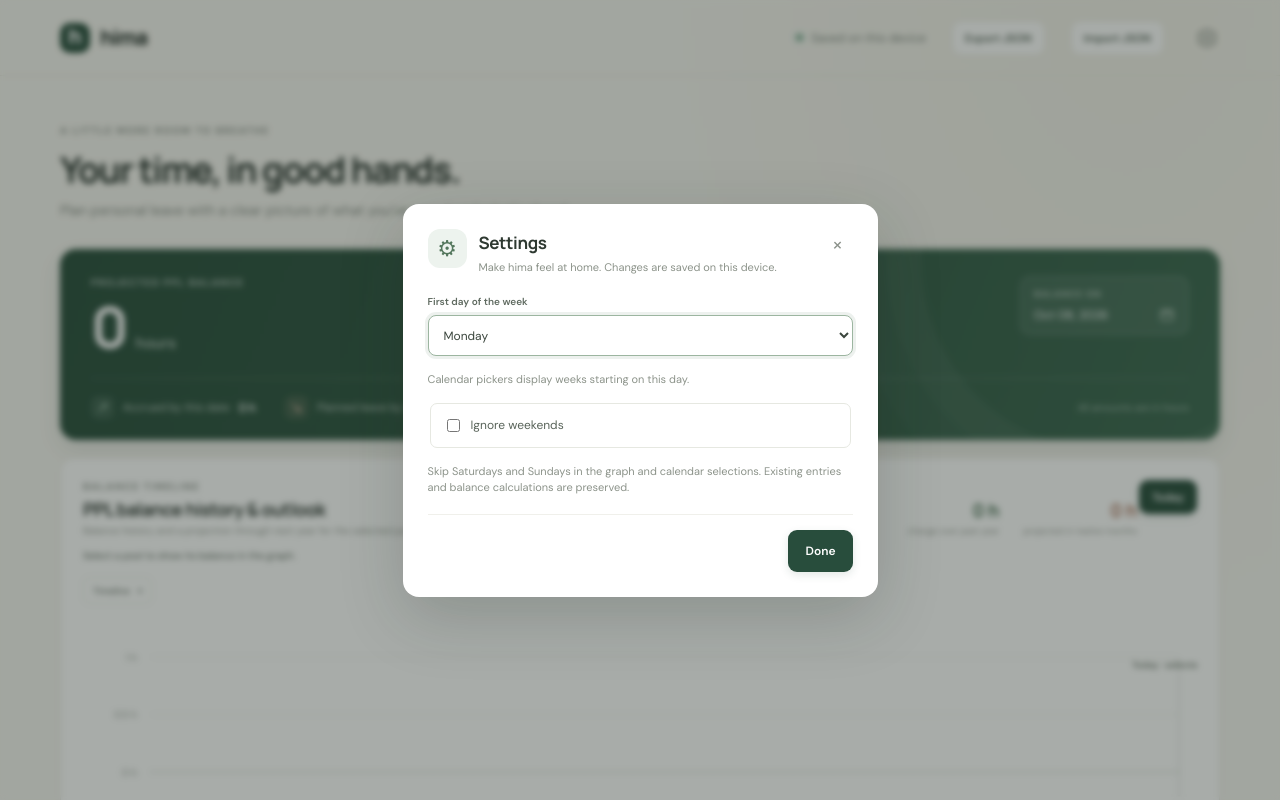
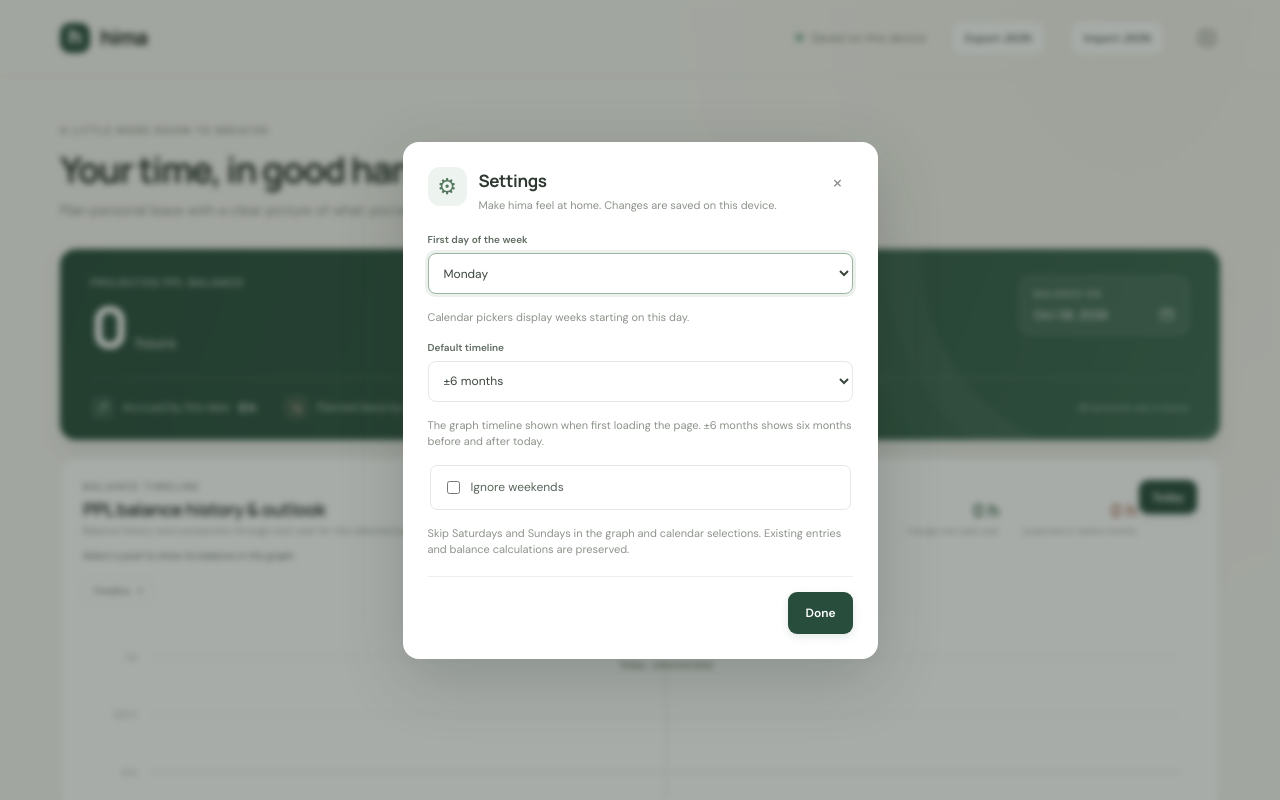
Before and after one commit to GrimOutlook/hima, a React (Vite) app: page / in a window 1280 px wide. Both pictures are taken after a click on the button "Open settings". Shown: the top 800 px of the page. Built offline with nearby package versions, Linux system fonts and the light colour scheme.

Commit message:
feat: add default timeline setting with six-month range

```diff
--- a/src/App.tsx
+++ b/src/App.tsx
@@ -5,7 +5,7 @@ import { CSS } from "@dnd-kit/utilities";
 import { BalanceChart } from "./BalanceChart";
 import { CalendarPicker } from "./CalendarPicker";
 import { poolColor } from "./poolColors";
-import { FirstDayOfWeekContext, IgnoreWeekendsContext, loadFirstDayOfWeek, loadIgnoreWeekends, nextWeekday, saveSettings } from "./settings";
+import { FirstDayOfWeekContext, IgnoreWeekendsContext, loadDefaultTimeline, loadFirstDayOfWeek, loadIgnoreWeekends, nextWeekday, saveSettings } from "./settings";
 import {
   AdditionModal,
   ModalFrame,
@@ -63,6 +63,7 @@ type ModalState =
 function App() {
   const [firstDayOfWeek, setFirstDayOfWeek] = useState(loadFirstDayOfWeek);
   const [ignoreWeekends, setIgnoreWeekends] = useState(loadIgnoreWeekends);
+  const [defaultTimeline, setDefaultTimeline] = useState(loadDefaultTimeline);
   const [store, setStore] = useState<Store>(loadStore);
   const [draggedPoolId, setDraggedPoolId] = useState<number | null>(null);
   const draggedPool = store.pools.find((pool) => pool.id === draggedPoolId);
@@ -129,8 +130,8 @@ function App() {
   }, [store]);
 
   useEffect(() => {
-    saveSettings(firstDayOfWeek, ignoreWeekends);
-  }, [firstDayOfWeek, ignoreWeekends]);
+    saveSettings(firstDayOfWeek, ignoreWeekends, defaultTimeline);
+  }, [firstDayOfWeek, ignoreWeekends, defaultTimeline]);
 
   useEffect(() => () => {
     if (eventClickTimer.current !== null) clearTimeout(eventClickTimer.current);
@@ -567,6 +568,7 @@ function App() {
         </section>
 
         <BalanceChart
+          defaultTimeline={defaultTimeline}
           history={history}
           today={chartHistoryEnd}
           selectedDate={balanceDate}
@@ -786,7 +788,7 @@ function App() {
         </footer>
       </main>
 
-      {selectedModal?.type === "settings" && <SettingsModal firstDayOfWeek={firstDayOfWeek} onChange={setFirstDayOfWeek} ignoreWeekends={ignoreWeekends} onIgnoreWeekendsChange={setIgnoreWeekends} onClose={closeSettings} />}
+      {selectedModal?.type === "settings" && <SettingsModal firstDayOfWeek={firstDayOfWeek} onChange={setFirstDayOfWeek} ignoreWeekends={ignoreWeekends} onIgnoreWeekendsChange={setIgnoreWeekends} defaultTimeline={defaultTimeline} onDefaultTimelineChange={setDefaultTimeline} onClose={closeSettings} />}
       {informationPool && (
         <PoolInformationModal {...poolCardProps(informationPool)} onEditCap={(capId) => setModal({ type: "edit-cap", poolId: informationPool.id, capId })} onClose={() => setModal(null)} />
       )}
--- a/src/BalanceChart.tsx
+++ b/src/BalanceChart.tsx
@@ -1,5 +1,5 @@
 import { Fragment, useContext, useEffect, useMemo, useRef, useState } from "react";
-import { IgnoreWeekendsContext, isWeekend } from "./settings";
+import { IgnoreWeekendsContext, isWeekend, TIMELINE_PRESETS, type TimelinePreset } from "./settings";
 import {
   Area,
   AreaChart,
@@ -18,6 +18,7 @@ import {
 import { addMonths, formatHours, formatSignedHours, prettyDate, type BalancePoint, type LeaveEvent, type Pool } from "./model";
 
 interface BalanceChartProps {
+  defaultTimeline: TimelinePreset;
   history: BalancePoint[];
   today: string;
   selectedDate: string;
@@ -44,9 +45,6 @@ const PLOT_LEFT = 68;
 const PLOT_RIGHT = 18;
 const ACTUAL_COLOR = "#4b7955";
 const PROJECTED_COLOR = "#bd856a";
-const TIMELINE_PRESETS = ["all time", "±6 month", "YTD", "6 month", "3 month", "1 year", "5 year", "Previous Year", "YFD", "future 6 month", "future 3 month", "future 1 year", "future 5 year", "Next Year"] as const;
-
-type TimelinePreset = typeof TIMELINE_PRESETS[number];
 
 const TIMELINE_TOOLTIPS: Record<TimelinePreset, string> = {
   "all time": "Show the entire available timeline",
@@ -143,6 +141,7 @@ function monthYearLabel(value: string | undefined): string {
 }
 
 export function BalanceChart({
+  defaultTimeline,
   history: timelineHistory,
   today,
   selectedDate,
@@ -193,11 +192,11 @@ export function BalanceChart({
   const todayIsVisible = history[todayIndex]?.date === today;
   const selectedIndex = history.findIndex((point) => point.date === selectedDate);
   const lastIndex = Math.max(0, history.length - 1);
-  const [selectedPreset, setSelectedPreset] = useState<TimelinePreset | null>("1 year");
+  const [selectedPreset, setSelectedPreset] = useState<TimelinePreset | null>(defaultTimeline);
   const [brushRange, setBrushRange] = useState(() =>
-    timelineRange("1 year", history, today, todayIndex, lastIndex),
+    timelineRange(defaultTimeline, history, today, todayIndex, lastIndex),
   );
-  const selectedPresetRef = useRef<TimelinePreset | null>("1 year");
+  const selectedPresetRef = useRef<TimelinePreset | null>(defaultTimeline);
   const previousSelectedIndex = useRef(selectedIndex);
   useEffect(() => {
     const activePreset = selectedPresetRef.current;
--- a/src/Modals.tsx
+++ b/src/Modals.tsx
@@ -3,6 +3,7 @@ import { HexColorInput, HexColorPicker } from "react-colorful";
 import { CalendarPicker } from "./CalendarPicker";
 import { SettingTooltip } from "./SettingTooltip";
 import { POOL_COLORS } from "./poolColors";
+import { TIMELINE_PRESETS, type TimelinePreset } from "./settings";
 import {
   addDays,
   freshEventDays,
@@ -66,11 +67,13 @@ export function ModalFrame({
   );
 }
 
-export function SettingsModal({ firstDayOfWeek, onChange, ignoreWeekends, onIgnoreWeekendsChange, onClose }: {
+export function SettingsModal({ firstDayOfWeek, onChange, ignoreWeekends, onIgnoreWeekendsChange, defaultTimeline, onDefaultTimelineChange, onClose }: {
   firstDayOfWeek: Weekday;
   onChange: (day: Weekday) => void;
   ignoreWeekends: boolean;
   onIgnoreWeekendsChange: (ignore: boolean) => void;
+  defaultTimeline: TimelinePreset;
+  onDefaultTimelineChange: (preset: TimelinePreset) => void;
   onClose: () => void;
 }) {
   const contentRef = useRef<HTMLDivElement>(null);
@@ -108,6 +111,13 @@ export function SettingsModal({ firstDayOfWeek, onChange, ignoreWeekends, onIgno
         </select>
       </label>
       <p className="wizard-hint" id="week-start-description">Calendar pickers display weeks starting on this day.</p>
+      <label className="field-label">
+        Default timeline
+        <select value={defaultTimeline} onChange={(event) => onDefaultTimelineChange(event.currentTarget.value as TimelinePreset)} aria-describedby="default-timeline-description">
+          {TIMELINE_PRESETS.map((preset) => <option key={preset} value={preset}>{preset === "±6 month" ? "±6 months" : preset}</option>)}
+        </select>
+      </label>
+      <p className="wizard-hint" id="default-timeline-description">The graph timeline shown when first loading the page. ±6 months shows six months before and after today.</p>
       <fieldset className="pool-visibility-settings">
         <label><input type="checkbox" checked={ignoreWeekends} onChange={(event) => onIgnoreWeekendsChange(event.currentTarget.checked)} aria-describedby="ignore-weekends-description" />Ignore weekends</label>
       </fieldset>
--- a/src/settings.ts
+++ b/src/settings.ts
@@ -2,6 +2,18 @@ import { createContext } from "react";
 import { addDays, WEEKDAYS, type Weekday } from "./model";
 
 const STORAGE_KEY = "hima.settings.v1";
+
+export const TIMELINE_PRESETS = ["all time", "±6 month", "YTD", "6 month", "3 month", "1 year", "5 year", "Previous Year", "YFD", "future 6 month", "future 3 month", "future 1 year", "future 5 year", "Next Year"] as const;
+export type TimelinePreset = typeof TIMELINE_PRESETS[number];
+
+export function loadDefaultTimeline(): TimelinePreset {
+  try {
+    const saved = JSON.parse(window.localStorage.getItem(STORAGE_KEY) ?? "null");
+    return TIMELINE_PRESETS.find((preset) => preset === saved?.defaultTimeline) ?? "±6 month";
+  } catch {
+    return "±6 month";
+  }
+}
 
 export const FirstDayOfWeekContext = createContext<Weekday>("Monday");
 export const IgnoreWeekendsContext = createContext(false);
@@ -37,9 +49,9 @@ export function loadFirstDayOfWeek(): Weekday {
   return "Monday";
 }
 
-export function saveSettings(firstDayOfWeek: Weekday, ignoreWeekends: boolean): void {
+export function saveSettings(firstDayOfWeek: Weekday, ignoreWeekends: boolean, defaultTimeline: TimelinePreset): void {
   try {
-    window.localStorage.setItem(STORAGE_KEY, JSON.stringify({ firstDayOfWeek, ignoreWeekends }));
+    window.localStorage.setItem(STORAGE_KEY, JSON.stringify({ firstDayOfWeek, ignoreWeekends, defaultTimeline }));
   } catch {
     // Keep settings usable when browser storage is unavailable or full.
   }
```
